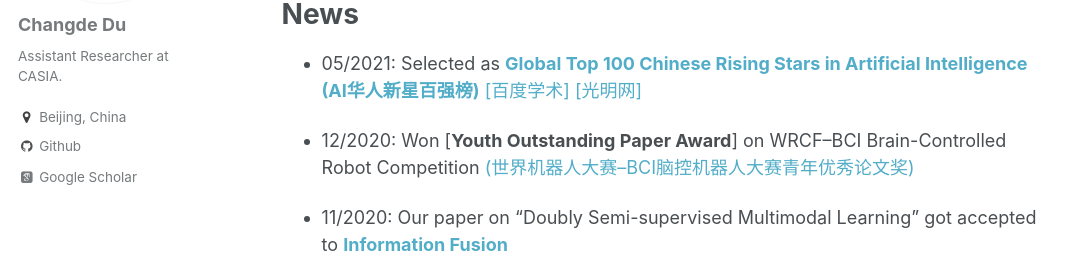
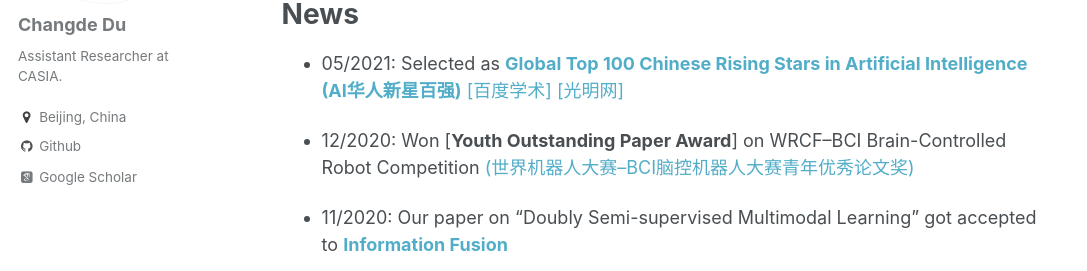
Before and after one commit to ChangdeDu/changdedu.github.io, a Jekyll site: the page built from _pages/about.md, in a window 1280 px wide and 900 px high, scrolled down 373 px. Shown: the part 207-478 px from the top of the window, without its empty margins (0-1087 px from the left). Built offline with Jekyll 4.4.1, drawn with Linux system fonts in a browser that asks for light colours; some web fonts are replaced; some of the changed text lies outside the part shown.

Commit message:
Create about.md

```diff
--- a/_pages/about.md
+++ b/_pages/about.md
@@ -19,7 +19,7 @@ My research interest broadly includes artificial intelligence, neural informatio
 I have published more than 20 papers in top-tier AI/ML conferences and journals, including AAAI, KDD, IJCAI, ACMMM, UAI, TNNLS, Inf. Fusion, Inf. Sci. and PR. I won the Best Paper Runner-Up Award in ICME 2019.
 
 # News
-- 05/2021: Selected as [**Global Top 100 Chinese Rising Stars in Artificial Intelligence (AI华人新星百强榜)**](https://xueshu.baidu.com/usercenter/index/aischolar) [[百度学术]](https://xueshu.baidu.com/usercenter/index/detail?tab_id=4&id=361) [[光明网]](https://tech.gmw.cn/2021-05/12/content_34838485.htm)
+- 05/2021: Selected as [**Global Top 100 Chinese Rising Stars in Artificial Intelligence (AI华人新星百强)**](https://xueshu.baidu.com/usercenter/index/aischolar) [[百度学术]](https://xueshu.baidu.com/usercenter/index/detail?tab_id=4&id=361) [[光明网]](https://tech.gmw.cn/2021-05/12/content_34838485.htm)
 
 - 12/2020: Won [**Youth Outstanding Paper Award**] on WRCF--BCI Brain-Controlled Robot Competition [(世界机器人大赛--BCI脑控机器人大赛青年优秀论文奖)](http://www.worldrobotconference.com/html/jiqirendasai/chengji/2020/2020/1119/1574.html)
 
@@ -130,7 +130,7 @@ Joint European Conference on Machine Learning and Knowledge Discovery in Databas
 - Journal Reviewer: IEEE TPAMI, IEEE TNNLS, IEEE TAC, PR, IEEE TCDS, etc.
 
 # Awards and Achievements
-- 2021 Global Top 100 Chinese Rising Stars in Artificial Intelligence (AI华人新星百强榜) [[Link]](https://xueshu.baidu.com/usercenter/index/aischolar)
+- 2021 Global Top 100 Chinese Rising Stars in Artificial Intelligence (AI华人新星百强) [[Link]](https://xueshu.baidu.com/usercenter/index/aischolar)
 - 2020 World Robot Competition Finals--BCI Brain-Controlled Robot Competition Youth Outstanding Paper Award Honorable Mention (世界机器人大赛--BCI脑控机器人大赛青年优秀论文，共十篇) [[Link]](http://www.worldrobotconference.com/html/jiqirendasai/chengji/2020/2020/1119/1574.html)
 -	2019 ICME Best Paper Runner-Up Award (最佳论文奖亚军) [[Link]](http://english.ia.cas.cn/rh/rps/201908/t20190819_214607.html)
 -	2019 CAS Presidential Scholarship (中国科学院院长奖)
```
